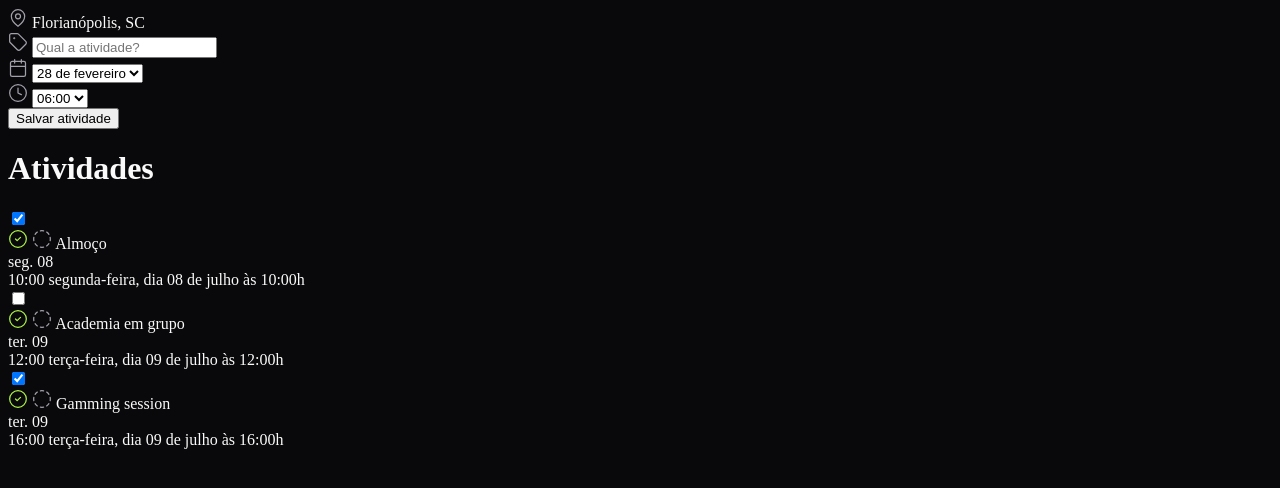
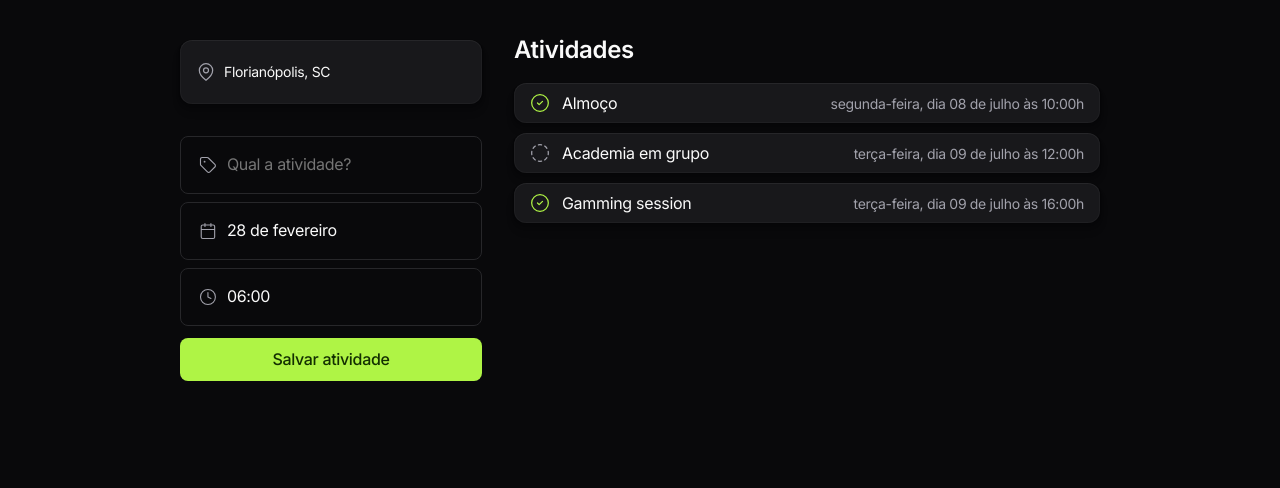
Before and after one commit to lealalexsander/Projeto-NLW---Rocketseat, a plain HTML site: page index.html in a window 1280 px wide. Drawn offline with nearby package versions, Linux system fonts and the light colour scheme.

Commit message:
Update style.css

```diff
--- a/style.css
+++ b/style.css
@@ -1,4 +1,183 @@
-html {
+* {
+    margin: 0;
+    padding: 0;
+    box-sizing: border-box;
+}
+
+
+html, input, select, button, option {
+    font-family: 'Inter', sans-serif;
     background-color: #09090B;
     color: #FAFAFA;
+
+    line-height: 120%;
+    letter-spacing: -0.02em;
 }
+
+/* app */
+#app {
+    padding: 40px 20px;
+    max-width: 320px;
+    margin: auto;
+  }
+
+
+  /* form */
+  #place {
+    display: flex;
+    align-items: center;
+    gap: 8px;
+
+    padding: 22px 16px;
+
+    font-size: 14px;
+    margin-bottom:32px;
+  }
+
+  input, select {
+    all: unset;
+  }
+
+  input, select, button {
+    width: 100%;
+  }
+
+  .fields {
+    display: grid;
+    gap: 8px;
+  }
+
+  .field-wrapper {
+    padding: 18px;
+    background-color: #09090B;
+    border: 1px solid #27272A;
+    border-radius: 8px;
+
+    display: flex;
+    align-items: center;
+    gap: 10px;
+  }
+
+  .field-wrapper:focus-within {
+    outline: 2px solid yellowgreen;
+  }
+
+  button {
+    margin-top: 12px;
+    border: none;
+    padding: 12px 20px;
+    background-color: #AFF445;
+    border-radius: 8px;
+
+    font-weight: 500;
+    font-size: 16px;
+
+    color: #132F00;
+    cursor: pointer;
+  }
+
+  .card-bg {
+    background: #18181B;
+
+    box-shadow:
+      0px 8px 8px rgba(0, 0, 0, 0.1),
+      0px 4px 4px rgba(0, 0, 0, 0.1),
+      0px 2px 2px rgba(0, 0, 0, 0.1),
+      0px 0px 0px 1px rgba(0, 0, 0, 0.1),
+      inset 0px 0px 0px 1px rgba(255, 255, 255, 0.03), inset 0px 1px 0px rgba(255, 255, 255, 0.03);
+
+    border-radius: 12px;
+  }
+
+  /* main */
+  main {
+    margin-top: 32px;
+  }
+
+  h1 {
+    text-align: center;
+    font-weight: 600;
+    font-size: 24px;
+
+    margin-bottom: 24px;
+  }
+
+  section {
+    display: grid;
+    gap: 10px;
+  }
+
+  section input[type="checkbox"] {
+    position: absolute;
+    inset: 0;
+  }
+
+  section .card-bg {
+    position: relative;
+    padding: 10px 16px;
+
+    display: flex;
+    align-items: center;
+    justify-content: space-between;
+  }
+
+  section .card-bg:has(:checked) .active,
+  section .card-bg .inactive {
+    display: block;
+  }
+
+  section .card-bg:has(:checked) .inactive,
+  section .card-bg .active {
+    display: none;
+  }
+
+  section .card-bg > div {
+    display: flex;
+    align-items: center;
+    gap: 12px;
+  }
+
+  time {
+    font-size: 14px;
+    color: #A1A1AB;
+    text-align: right;
+  }
+
+  time.full {
+    display: none;
+  }
+
+  @media (width > 1024px) {
+    #app {
+      display: flex;
+      max-width: 960px;
+      gap: 32px;
+    }
+
+    main {
+      margin-top: 0;
+      flex: 1;
+    }
+
+    h1 {
+      text-align: left;
+    }
+
+    time.full {
+      display: block;
+    }
+
+    time.short {
+      display: none;
+    }
+  }
+
+  section .card-bg {
+    animation: appear 300ms;
+  }
+
+  @keyframes appear {
+    from {
+      opacity: 0;
+    }
+  }
```
